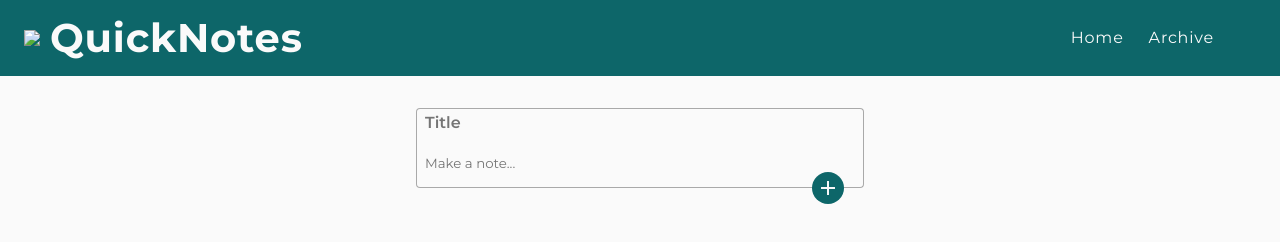
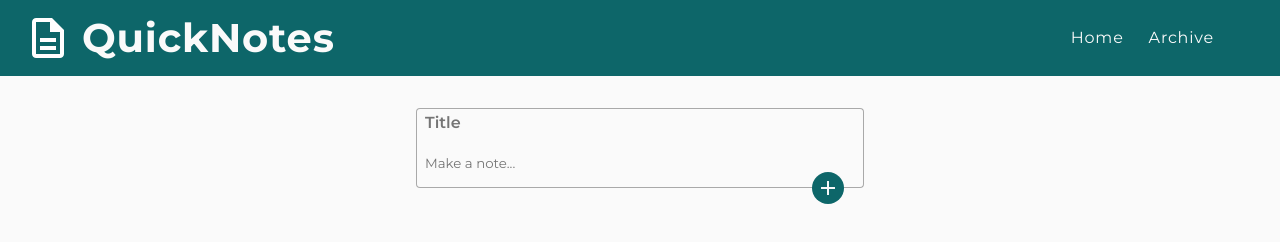
Before and after one commit to kunald08/frontend-showcase, a plain HTML site: page Notes App/index.html in a window 1280 px wide. Drawn offline with Linux system fonts and the light colour scheme.

Commit message:
logo fixed

```diff
--- a/Notes App/index.html
+++ b/Notes App/index.html
@@ -12,7 +12,7 @@
 <body class="body" data-page="home">
     <header class="heading d-flex">
         <div class="d-flex align-center gap-sm">
-            <img src="/assets/notes-sm.png">
+            <img src="./assests/notes-sm.png">
             <h1 class="heading-1">
                 <a class="link" href="/">QuickNotes </a>
             </h1>
```
